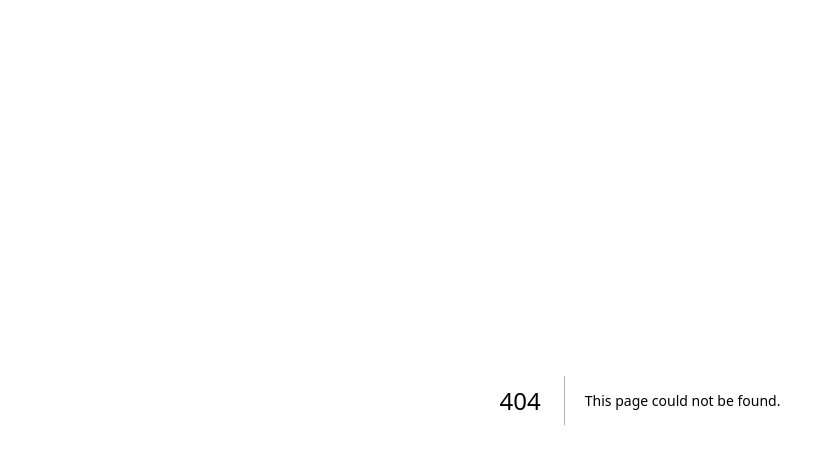
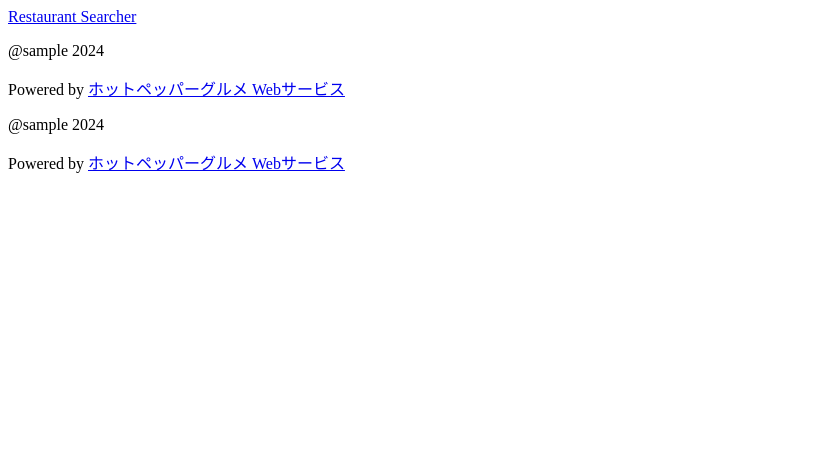
Before and after one commit to 429uuuu/RestaurantSearcher, a Next.js app: page /components/footer in a window 1280 px wide. Before the commit this address had no page. Shown: the top 464 px of the page, without its empty margins (0-835 px from the left). Built offline with nearby package versions, Linux system fonts and the light colour scheme.

Commit message:
・ヘッダー/フッターの作成

```diff
--- /dev/null
+++ b/src/pages/_app.jsx
@@ -0,0 +1,18 @@
+import Header from "./components/header"
+import Footer from "./components/footer"
+
+
+const MyApp = ({ Component, pageProps }) => {
+
+    //console.log(Component)
+    //console.log(pageProps)
+    return (
+        <div className="container">
+            <Header/>
+            <Component {...pageProps}/>
+            <Footer/>
+        </div>
+    )
+}
+
+export default MyApp
--- /dev/null
+++ b/src/pages/components/footer.jsx
@@ -0,0 +1,14 @@
+//pages/componemts/footer
+
+/* フッター */
+
+const Footer = () => {
+  return (
+      <footer>
+          <p>@sample {new Date().getFullYear()}</p>
+          Powered by <a href="http://webservice.recruit.co.jp/">ホットペッパーグルメ Webサービス</a>
+      </footer>
+  )
+}
+
+export default Footer
--- /dev/null
+++ b/src/pages/components/header.jsx
@@ -0,0 +1,18 @@
+//pages/components/header
+
+/* ヘッダー */
+
+import Link from "next/link"
+import Image from "next/image"
+
+const Header = () => {
+
+
+    return (
+        <header>
+          <Link href="/">Restaurant Searcher</Link>
+        </header>
+    )
+}
+
+export default Header
```
